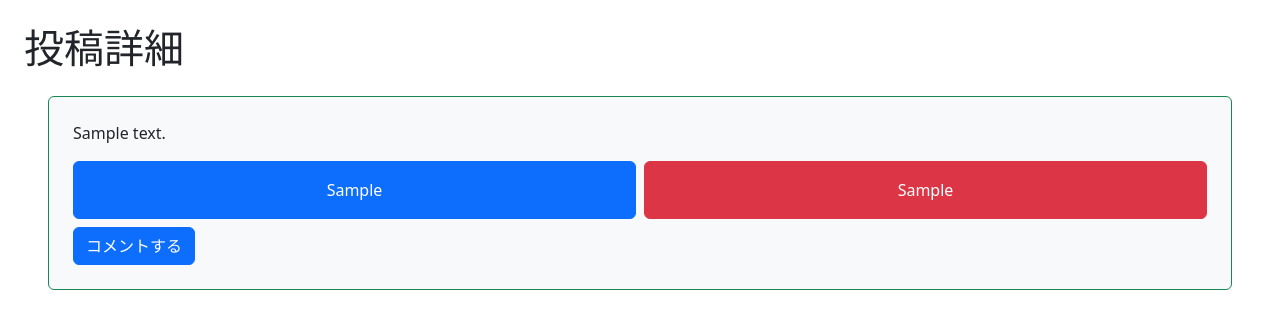
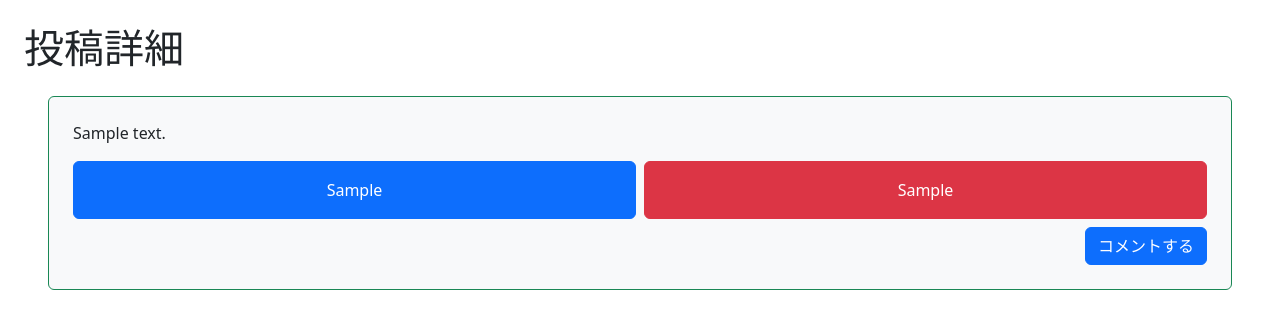
Before and after one commit to takenoko2004/VizVox, a Django app: page /post/1/detail/ in a window 1280 px wide. Shown: the part 56-385 px from the top of the page. Run offline with Django 5.2, Linux system fonts and the light colour scheme; tables that the repository leaves empty hold one stand-in row (values such as "Sample post").

Commit message:
vox機能作成

```diff
--- a/post/templates/post/post_detail.html
+++ b/post/templates/post/post_detail.html
@@ -49,5 +49,8 @@
       </div>
     </form>
     {% endif %}
-    <a href="{% url 'comment' object.pk %}" class="btn btn-primary mt-2">コメントする</a>
+    <div class="text-end">
+      <a href="{% url 'comment' object.pk %}" class="btn btn-primary mt-2">コメントする</a>
+    </div>
+
 {% endblock content %}
```
